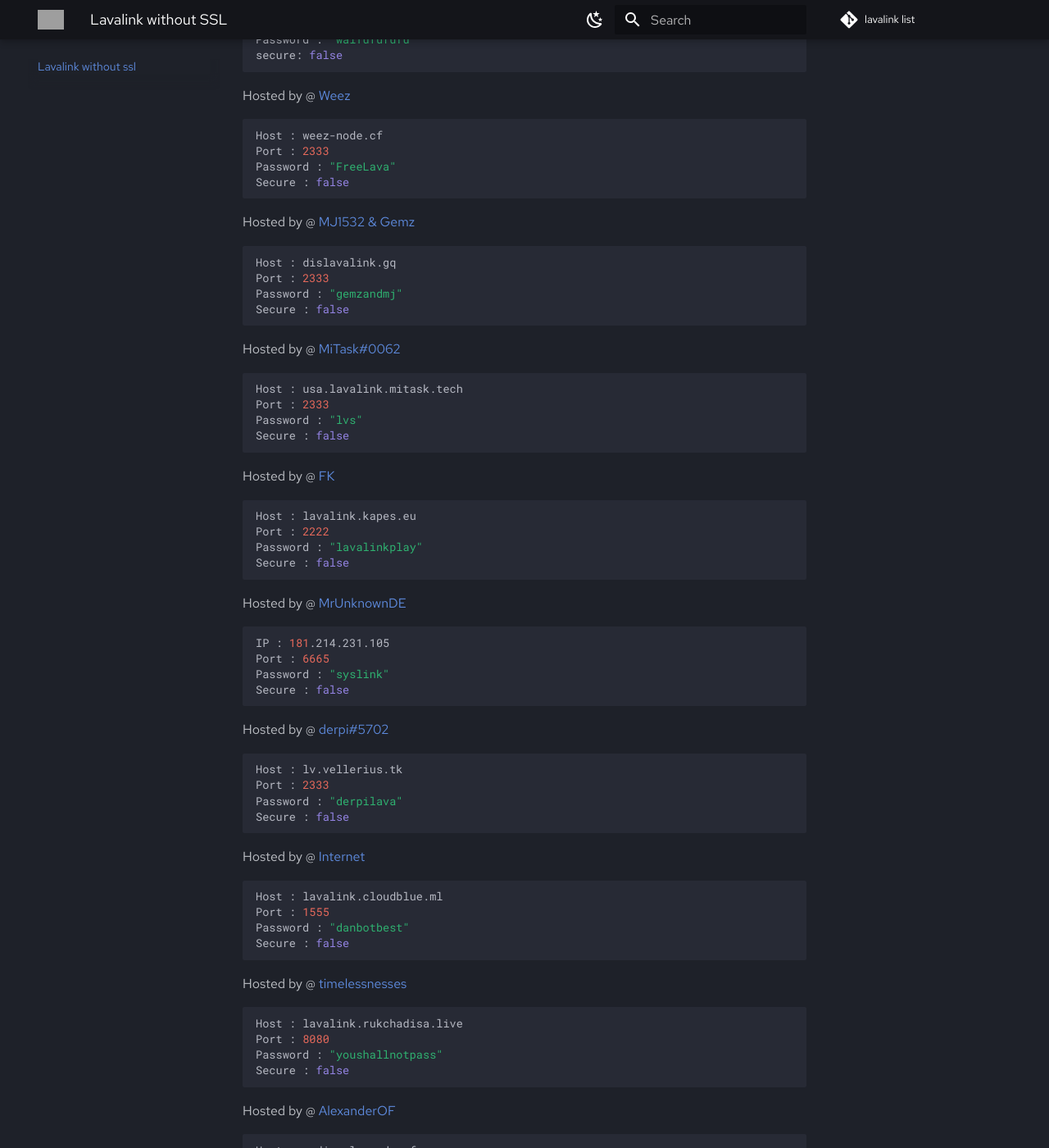
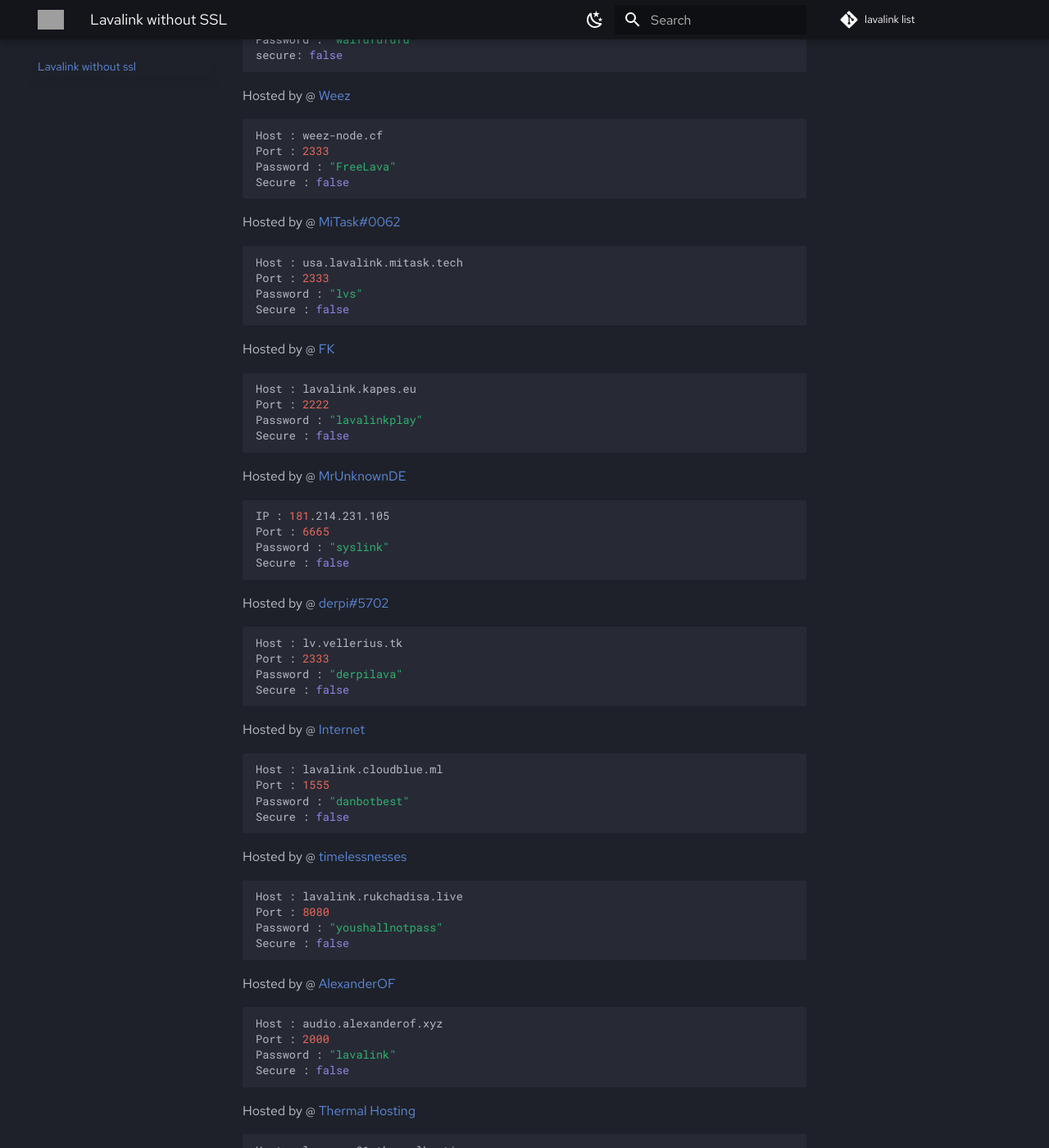
Before and after one commit to DarrenOfficial/lavalink-list, an MkDocs documentation site: the page built from docs/NoSSL/lavalink-without-ssl.md, in a window 1280 px wide and 1400 px high, scrolled down 588 px. Shown: the whole window at 82% size. Built offline with MkDocs 1.6.1 and Material for MkDocs 9.7.7, drawn with Linux system fonts in a browser that asks for light colours; comment, search, counter and statistics services are not loaded; some of the changed text lies outside the part shown; grey boxes are pictures that could not be loaded.

Commit message:
Update lavalink-without-ssl.md

````diff
--- a/docs/NoSSL/lavalink-without-ssl.md
+++ b/docs/NoSSL/lavalink-without-ssl.md
@@ -33,14 +33,6 @@ Hosted by @ [Weez](https://github.com/Weez-Dev)
 Host : weez-node.cf
 Port : 2333
 Password : "FreeLava"
-Secure : false
-```
-
-Hosted by @ [MJ1532 & Gemz](https://github.com/ATBDevs)
-```bash
-Host : dislavalink.gq
-Port : 2333
-Password : "gemzandmj"
 Secure : false
 ```
 
@@ -115,3 +107,11 @@ Port : 25580
 Password : "pieperjugend.de"
 Secure : false
 ```
+
+Hosted by @ [MJ1532](https://mj1532.cf)
+```bash
+Host : dislavalink.gq
+Port : 2333
+Password : "gemzandmj"
+Secure : false
+```
````
